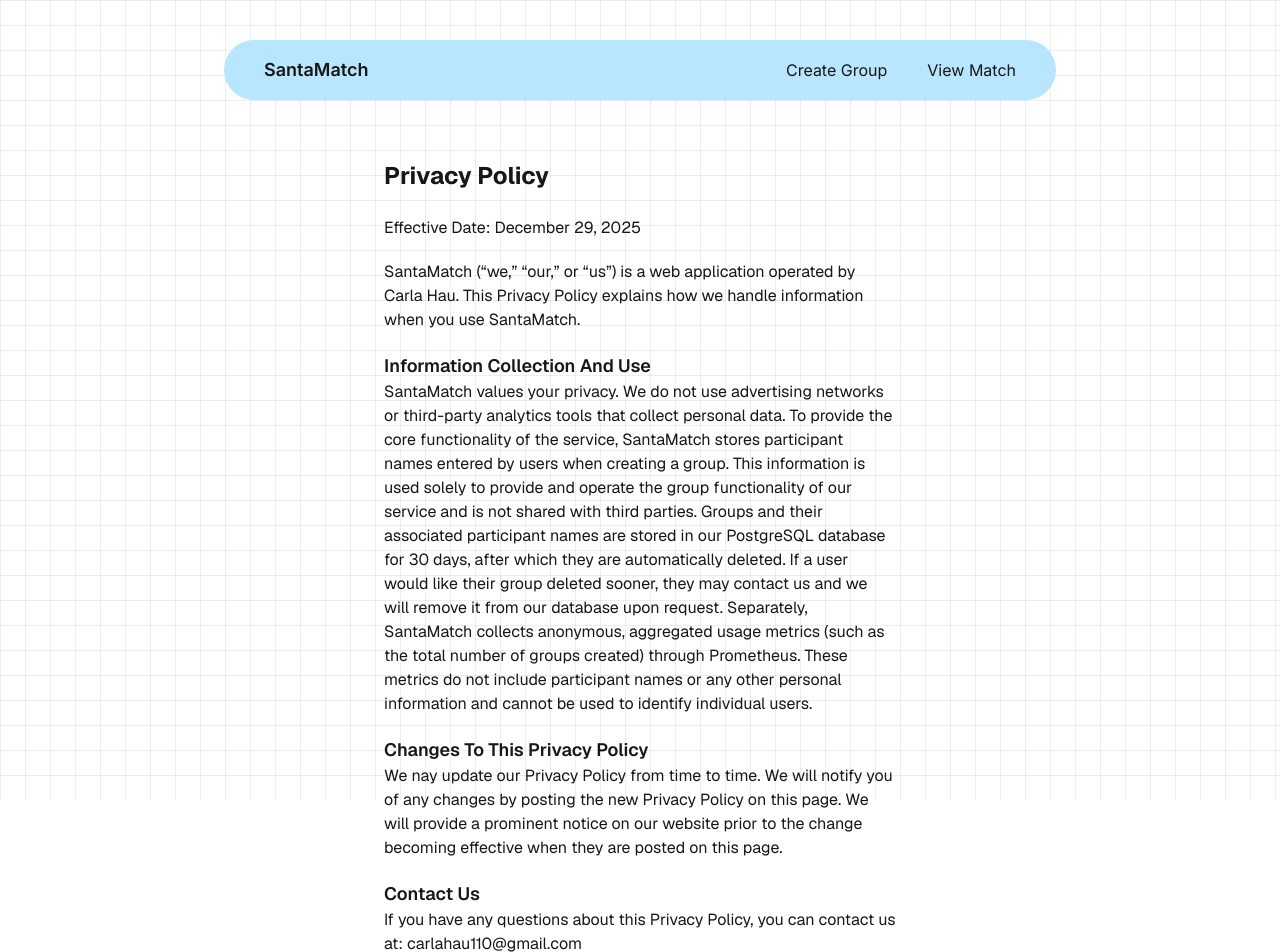
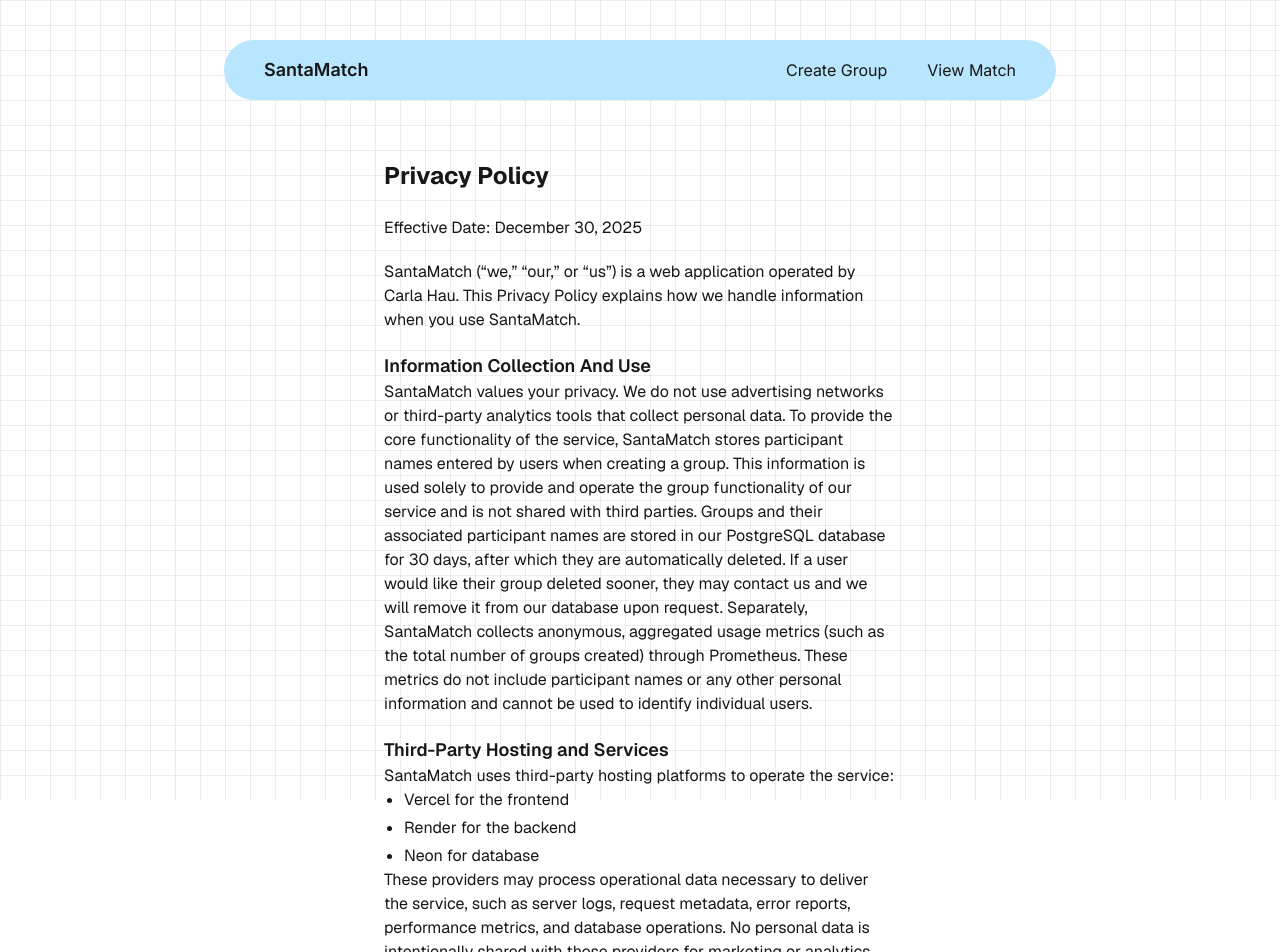
Before and after one commit to carlahauu/Santa-Match, a Next.js app in the folder frontend/: page /privacy-policy in a window 1280 px wide. Shown: the top 952 px of the page. Built offline with nearby package versions, Linux system fonts and the light colour scheme.

Commit message:
chore: Update privacy policy

```diff
--- a/frontend/app/privacy-policy/page.tsx
+++ b/frontend/app/privacy-policy/page.tsx
@@ -4,7 +4,7 @@ import Link from 'next/link';
 const contentSections = [
   {
     name: '',
-    content: 'Effective Date: December 29, 2025',
+    content: 'Effective Date: December 30, 2025',
   },
   {
     name: '',
@@ -15,6 +15,20 @@ const contentSections = [
     name: 'Information Collection And Use',
     content:
       'SantaMatch values your privacy. We do not use advertising networks or third-party analytics tools that collect personal data. To provide the core functionality of the service, SantaMatch stores participant names entered by users when creating a group. This information is used solely to provide and operate the group functionality of our service and is not shared with third parties. Groups and their associated participant names are stored in our PostgreSQL database for 30 days, after which they are automatically deleted. If a user would like their group deleted sooner, they may contact us and we will remove it from our database upon request. Separately, SantaMatch collects anonymous, aggregated usage metrics (such as the total number of groups created) through Prometheus. These metrics do not include participant names or any other personal information and cannot be used to identify individual users.',
+  },
+  {
+    name: 'Third-Party Hosting and Services',
+    content: (
+      <div>
+        <p>SantaMatch uses third-party hosting platforms to operate the service:</p>
+        <ul className="list-disc pl-5 space-y-1">
+          <li>Vercel for the frontend</li>
+          <li>Render for the backend</li>
+          <li>Neon for database</li>
+        </ul>
+        <p>These providers may process operational data necessary to deliver the service, such as server logs, request metadata, error reports, performance metrics, and database operations. No personal data is intentionally shared with these providers for marketing or analytics purposes. All operational data is handled according to the providers’ privacy and security policies.</p>
+      </div>
+    )
   },
   {
     name: 'Changes To This Privacy Policy',
```
